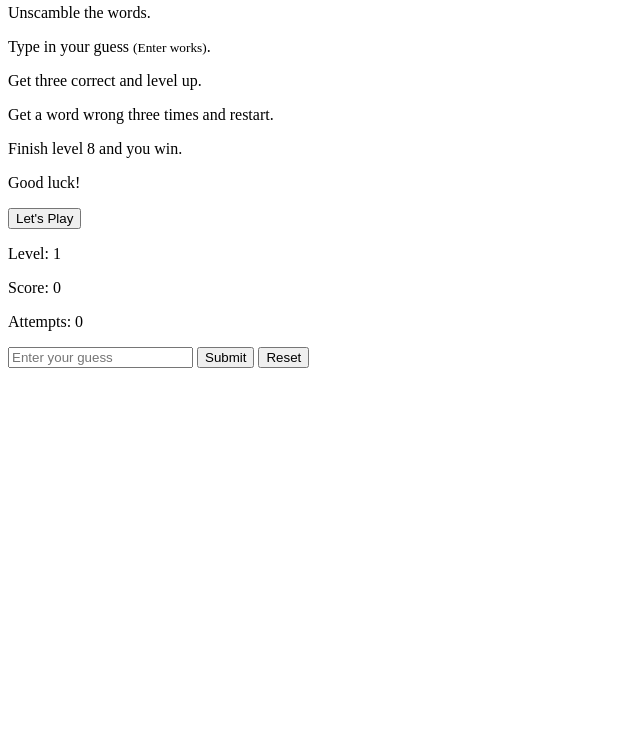
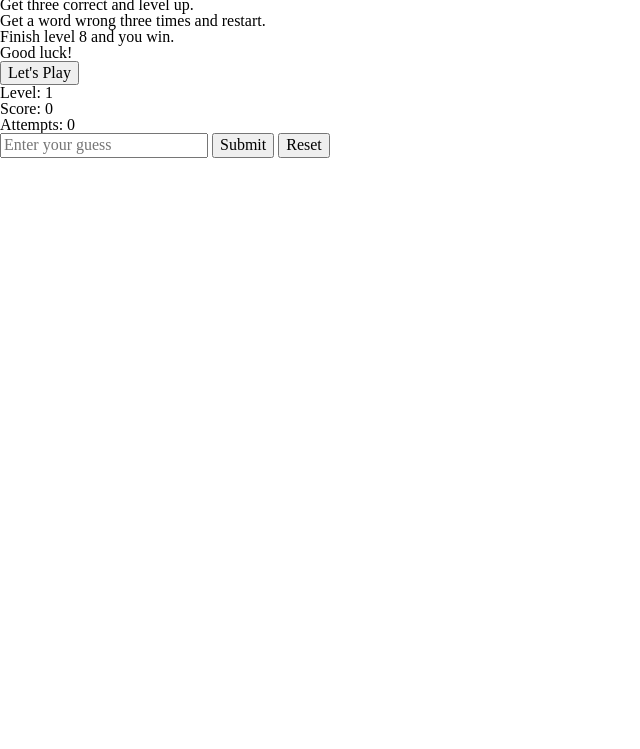
Before and after one commit to itskme/js-word-unscrambler, a plain HTML site: page index.html in a window 1280 px wide. Shown: the part 51-800 px from the top of the page, without its empty margins (0-640 px from the left). Drawn offline with nearby package versions, Linux system fonts and the light colour scheme.

Commit message:
Minor changes
- added the head to HTML, included normalize.css and fonts to be implemented later. Started work on CSS.

```diff
--- a/index.html
+++ b/index.html
@@ -1,7 +1,22 @@
+<!DOCTYPE html>
+<html lang="en" >
+<head>
+  <meta charset="UTF-8">
+  <title>itskme word game</title>
+    <head>
+    <meta charset="utf-8">
+    <title>itskme word game</title>
+    <link rel="stylesheet" href="https://use.fontawesome.com/releases/v5.8.2/css/all.css" integrity="sha384-oS3vJWv+0UjzBfQzYUhtDYW+Pj2yciDJxpsK1OYPAYjqT085Qq/1cq5FLXAZQ7Ay" crossorigin="anonymous">
+    <link href="https://fonts.googleapis.com/css?family=Anton|Quicksand:400,500&display=swap" rel="stylesheet">
+  </head><link rel="stylesheet" href="https://cdnjs.cloudflare.com/ajax/libs/normalize/5.0.0/normalize.min.css">
+<link rel="stylesheet" href="./style.css">
+</head>
+
+<body>
 <html lang="en" dir="ltr">
 <body>
   <nav>
-    <h1>Scrambled Words Game</h1>
+    <h1>Scrambled Words</h1>
     <div id="rules">
       <p class="lead">Unscamble the words.</p>
       <p>Type in your guess <small>(Enter works)</small>.</p>
@@ -26,8 +41,10 @@
       <button id="submit">Submit</button>
       <button id="reset-btn">Reset</button>
     </div>
-
   </div>
 </body>
 
 </html>
+  <script  src="./script.js"></script>
+</body>
+</html>
--- /dev/null
+++ b/style.css
@@ -0,0 +1,108 @@
+html,
+body,
+div,
+span,
+applet,
+object,
+iframe,
+h1,
+h2,
+h3,
+h4,
+h5,
+h6,
+p,
+blockquote,
+pre,
+a,
+abbr,
+acronym,
+address,
+big,
+cite,
+code,
+del,
+dfn,
+em,
+img,
+ins,
+kbd,
+q,
+s,
+samp,
+small,
+strike,
+strong,
+sub,
+sup,
+tt,
+var,
+b,
+u,
+i,
+center,
+dl,
+dt,
+dd,
+ol,
+ul,
+li,
+fieldset,
+form,
+label,
+legend,
+table,
+caption,
+tbody,
+tfoot,
+thead,
+tr,
+th,
+td,
+article,
+aside,
+canvas,
+details,
+embed,
+figure,
+figcaption,
+footer,
+header,
+hgroup,
+menu,
+nav,
+output,
+ruby,
+section,
+summary,
+time,
+mark,
+audio,
+video {
+  margin: 0;
+  padding: 0;
+  border: 0;
+  font-size: 100%;
+  font: inherit;
+  vertical-align: baseline;
+}
+
+
+article,
+aside,
+details,
+figcaption,
+figure,
+footer,
+header,
+hgroup,
+menu,
+nav,
+section {
+  display: block;
+}
+
+
+body {
+  line-height: 1;
+}
```
